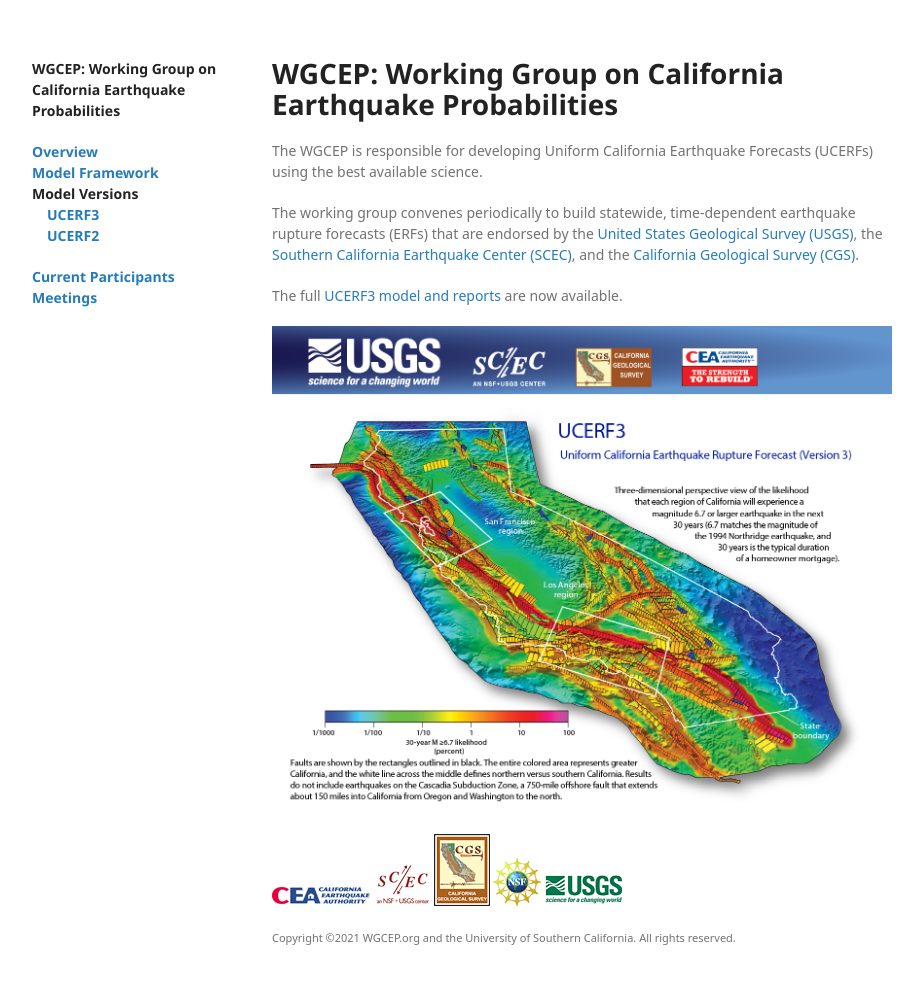
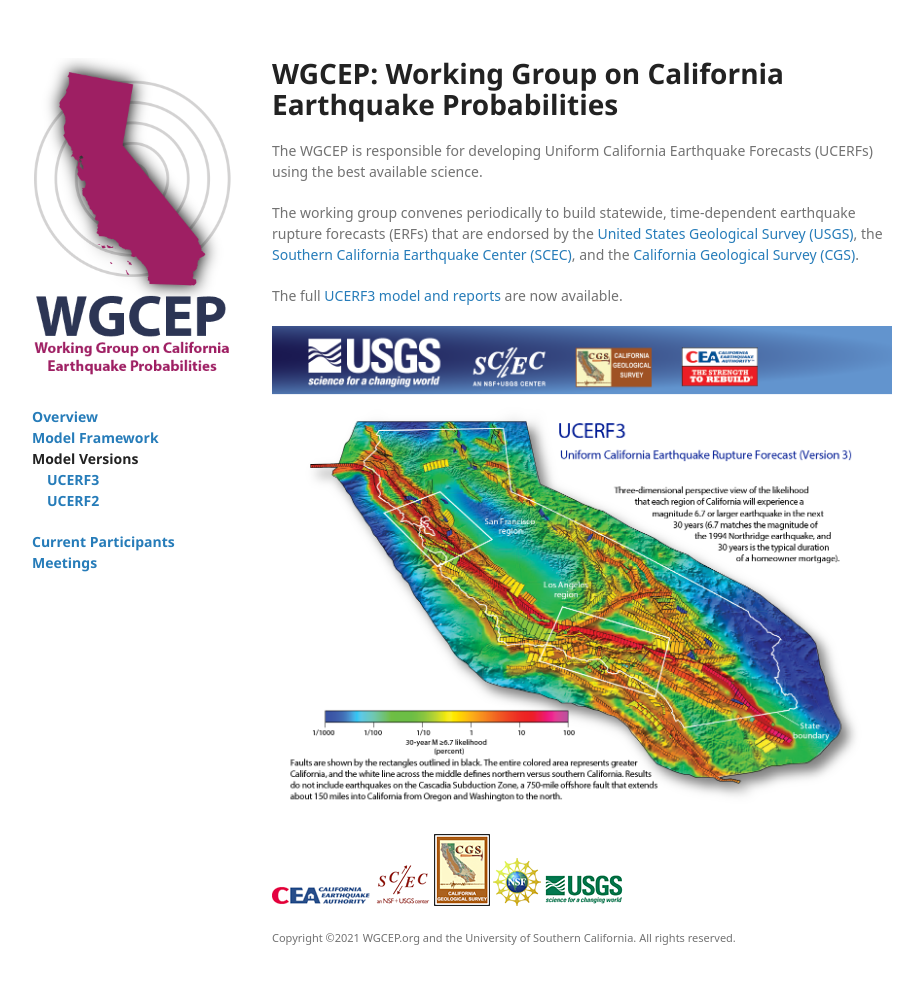
Before and after one commit to opensha/wgcep-website, a Jekyll site: the page built from index.md, in a window 1280 px wide and 1017 px high. Shown: the top 984 px of the window, without its empty margins (178-1101 px from the left). Built offline with Jekyll 4.4.1, drawn with Linux system fonts in a browser that asks for light colours; some web fonts are replaced; our own code applies the rules of GitHub Pages for plain Markdown files; a script that is not in the unit is left out.

Commit message:
automatic wiki-to-pages sync from opensha.usc.edu

```diff
--- a/_Sidebar.md
+++ b/_Sidebar.md
@@ -1,4 +1,4 @@
-[**WGCEP: Working Group on California Earthquake Probabilities**](Home)
+[![WGCEP: Working Group on California Earthquake Probabilities](resources/wgcep_logo_full.png)](Home)
 
 * **[Overview](Overview)**
 * **[Model Framework](Model-Framework)**
--- a/_layouts/default.html
+++ b/_layouts/default.html
@@ -4,11 +4,11 @@
     <meta charset="UTF-8">
     <meta http-equiv="X-UA-Compatible" content="IE=edge">
     <meta name="viewport" content="width=device-width, initial-scale=1">
-    <link rel="apple-touch-icon" sizes="180x180" href="/apple-touch-icon.png">
-    <link rel="icon" type="image/png" sizes="32x32" href="/favicon-32x32.png">
-    <link rel="icon" type="image/png" sizes="16x16" href="/favicon-16x16.png">
-    <link rel="manifest" href="/site.webmanifest">
-    <link rel="mask-icon" href="/safari-pinned-tab.svg" color="#5bbad5">
+    <link rel="apple-touch-icon" sizes="180x180" href="/resources/favicon/apple-touch-icon.png">
+    <link rel="icon" type="image/png" sizes="32x32" href="/resources/favicon/favicon-32x32.png">
+    <link rel="icon" type="image/png" sizes="16x16" href="/resources/favicon/favicon-16x16.png">
+    <link rel="manifest" href="/resources/favicon/site.webmanifest">
+    <link rel="mask-icon" href="/resources/favicon/safari-pinned-tab.svg" color="#5bbad5">
     <meta name="msapplication-TileColor" content="#da532c">
     <meta name="theme-color" content="#ffffff">
 
```
Also changed, not shown: resources/favicon/browserconfig.xml (added, +9 -0 lines), resources/favicon/android-chrome-192x192.png (added), resources/favicon/android-chrome-256x256.png (added), resources/favicon/apple-touch-icon.png (added), resources/favicon/favicon-16x16.png (added), resources/favicon/favicon-32x32.png (added), resources/favicon/favicon.ico (added), resources/favicon/mstile-150x150.png (added), resources/favicon/safari-pinned-tab.svg (added), resources/favicon/site.webmanifest (added), resources/wgcep_logo_favicon.png (added), resources/wgcep_logo_full.png (added), 2 other files.
